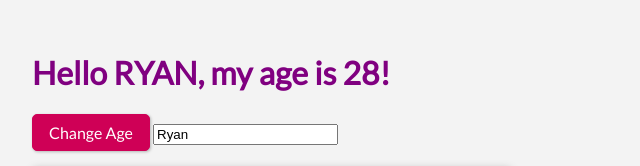
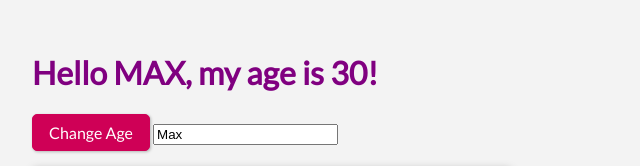
Before and after one commit to ryanwk/svelte, a Svelte app: page / in a window 1280 px wide. Shown: the top 166 px of the page, without its empty margins (0-640 px from the left). Built offline with nearby package versions, Linux system fonts and the light colour scheme.

Commit message:
replaced main.js & App.svelte

```diff
--- a/src/App.svelte
+++ b/src/App.svelte
@@ -1,16 +1,18 @@
 <script>
   import ContactCard from "./ContactCard.svelte";
 
-  let name = "Ryan";
-  let age = 28;
+  let name = "Max";
+  let age = 30;
 
-  // this is a labeled statement "$:", reactive variables
+  // let uppercaseName; not required!
+
   $: uppercaseName = name.toUpperCase();
 
-  // $: console.log(name);
+  $: console.log(name);
 
-  $: if (name == "ryry") {
-    age = 28;
+  $: if (name === "Maximilian") {
+    console.log("It runs!");
+    age = 31;
   }
 
   function incrementAge() {
@@ -18,8 +20,9 @@
   }
 
   function changeName() {
-    name = "ryry";
+    name = "Maximilian";
   }
+
   function nameInput(event) {
     const enteredValue = event.target.value;
     name = enteredValue;
@@ -34,12 +37,7 @@
 
 <h1>Hello {uppercaseName}, my age is {age}!</h1>
 <button on:click={incrementAge}>Change Age</button>
-<!-- <button on:click={changeName}>Change Name</button> -->
-<!-- specify data input & output -->
-<!-- <input type="text" value={name} on:input={nameInput} /> -->
-<!-- binding - shorthand for above -->
-<input type="text" bind:value={name} on:input={nameInput} />
+<!-- <button on:click="{changeName}">Change Name</button> -->
+<input type="text" value={name} on:input={nameInput} />
 
-<!-- since I've imported "ContactCard.svelte" I can use it right in the markup with self closing brackets -->
-<!-- pascal case are compiles as svelte components whereas standard html case is compiles as html components -->
 <ContactCard />
```
